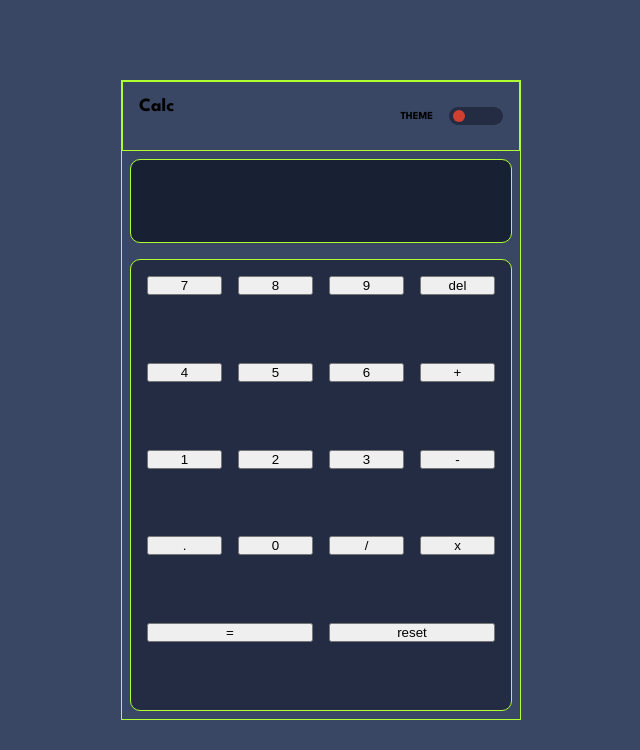
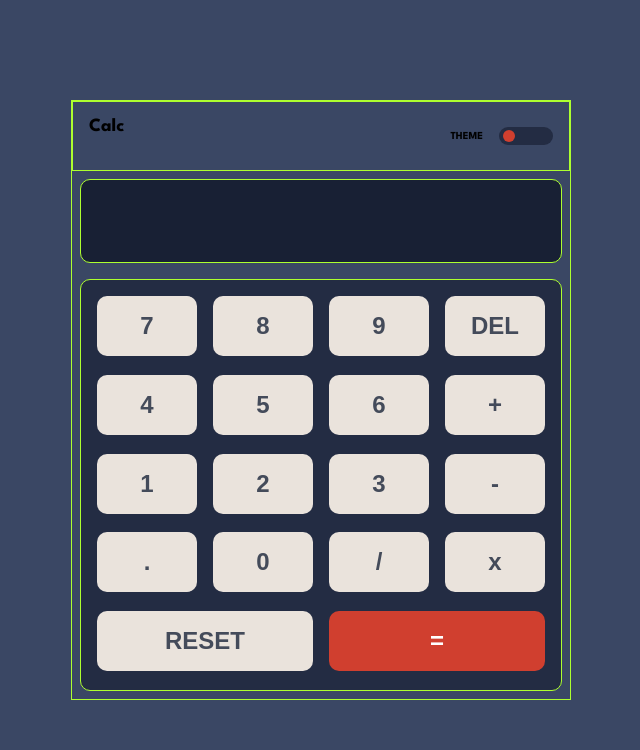
Before and after one commit to TylerDurden230/calculator-app, a React (Vite) app: page / in a window 1280 px wide. Shown: the top 750 px of the page, without its empty margins (319-959 px from the left). Built offline with nearby package versions, Linux system fonts and the light colour scheme.

Commit message:
added some style

```diff
--- a/src/App.css
+++ b/src/App.css
@@ -7,6 +7,7 @@
   --very-dark-blue: hsl(224, 36%, 15%);
   --keypad-bg: hsl(223, 31%, 20%);
   --dark-blue: hsl(222, 26%, 31%);
+  --light-red: hsl(6, 70%, 65%);
   --t1-red: hsl(6, 63%, 50%);
   --dark-red: hsl(6, 70%, 34%);
   --light-grayish-orange: hsl(30, 25%, 89%);
@@ -84,15 +85,27 @@ body {
   position: relative;
 }
 
+.absolute {
+  position: absolute;
+}
+
+.r0 {
+  right: 0;
+}
+
 .space-between {
   justify-content: space-between;
+}
+
+.space-around {
+  justify-content: space-around;
 }
 
 .calculator {
   display: grid;
   grid-template-rows: 70px 100px 1fr;
-  height: 80vh;
-  width: 400px;
+  height: 600px;
+  width: 500px;
 }
 
 .display {
@@ -118,6 +131,22 @@ body {
 .main-button {
   width: 100%;
   cursor: pointer;
+  border: none;
+  background-color: var(--light-grayish-orange);
+  color: var(--t1-text-dark-blue);
+  font-size: 1.5rem;
+  font-weight: 700;
+  padding: 1rem;
+  border-radius: 10px;
+}
+
+.equal-button {
+  background-color: var(--t1-red);
+  color: var(--white);
+}
+
+.equal-button:active {
+  background-color: var(--light-red);
 }
 
 .half-width-button{
@@ -161,6 +190,11 @@ body {
   background-color: var(--t1-red);
   border-radius: 50%;
   transition: 0.45s ease-in-out;
+  cursor: pointer;
+}
+
+.themeSelector:hover {
+  background-color: var(--light-red);
 }
 
 .switchBox {
@@ -170,6 +204,12 @@ body {
   background-color: var(--keypad-bg);
 }
 
+.numberBox {
+  width: 18px;
+  height: 18px;
+  font-size: 10px;
+}
+
 .leftRounded {
   border-radius: 25px 0 0 25px;
 }
--- a/src/components/Button.tsx
+++ b/src/components/Button.tsx
@@ -1,11 +1,12 @@
 type Props = {
     value: string | number,
-    className?: string,
+    divStyle?: string,
+    buttonStyle?: string,
     func1?: () => void,
     func2?: () => void
 }
 
-const Button = ({value, className, func1, func2} : Props) => {
+const Button = ({value, divStyle, buttonStyle, func1, func2} : Props) => {
 
   const handleClick = () =>{
     if(func1) func1();
@@ -13,8 +14,8 @@ const Button = ({value, className, func1, func2} : Props) => {
   }
 
   return (
-    <div className={className}>
-      <button className={`main-button ${className}`} onClick={handleClick}>{value}</button>
+    <div className={divStyle}>
+      <button className={`main-button ${buttonStyle}`} onClick={handleClick}>{value}</button>
     </div>
   )
 }
--- a/src/components/Keyboard.tsx
+++ b/src/components/Keyboard.tsx
@@ -44,7 +44,7 @@ const Keyboard = () => {
         type: ButtonType.DIGIT
       },
       {
-        value: "del",
+        value: "DEL",
         type: ButtonType.DEL
       },
       {
@@ -97,28 +97,27 @@ const Keyboard = () => {
         type: ButtonType.OPERATOR
       },
       {
+        value: "RESET",
+        type: ButtonType.RESET
+      },
+      {
         value: "=",
         type: ButtonType.OPERATOR
-      },
-      {
-        value: "reset",
-        type: ButtonType.RESET
       }
-
     ];
 
     return buttons.map((button) => {
       if (button.type === ButtonType.DEL)
         return <Button value={button.value} key={button.value} func1={() => dispatch(del())} />
       if (button.type === ButtonType.RESET)
-        return <Button value={button.value} key={button.value} className="half-width-button" func1={() => dispatch(reset())} />
+        return <Button value={button.value} key={button.value} divStyle="half-width-button" buttonStyle="reset-button" func1={() => dispatch(reset())} />
       if (button.type === ButtonType.OPERATOR){
         if (button.value === "=")
-          return <Button value={button.value} key={button.value} className="half-width-button" func1={() => dispatch(equal())} />
+          return <Button divStyle={"half-width-button"} buttonStyle="equal-button" value={button.value} key={button.value} func1={() => dispatch(equal())} />
         else
-          return <Button value={button.value} key={button.value} func1={() => handleOperator(button.value)} func2={() => console.log(" operator func2")} />;
+          return <Button buttonStyle={"operator-button"} value={button.value} key={button.value} func1={() => handleOperator(button.value)} func2={() => console.log(" operator func2")} />;
       }
-      return <Button className={""} value={button.value} key={button.value} func1={() => handleDigit(button.value)} />;
+      return <Button buttonStyle={"number-button"} value={button.value} key={button.value} func1={() => handleDigit(button.value)} />;
     });
   }, [calculatorState, dispatch]);
 
--- a/src/components/SwitchTheme.tsx
+++ b/src/components/SwitchTheme.tsx
@@ -2,6 +2,7 @@ import Switcher from "./Switcher"
 
 const SwitchTheme = () => {
   return (
+
     <div className="switchTheme">
       <div className="hm1">
         <h6>THEME</h6>
```
